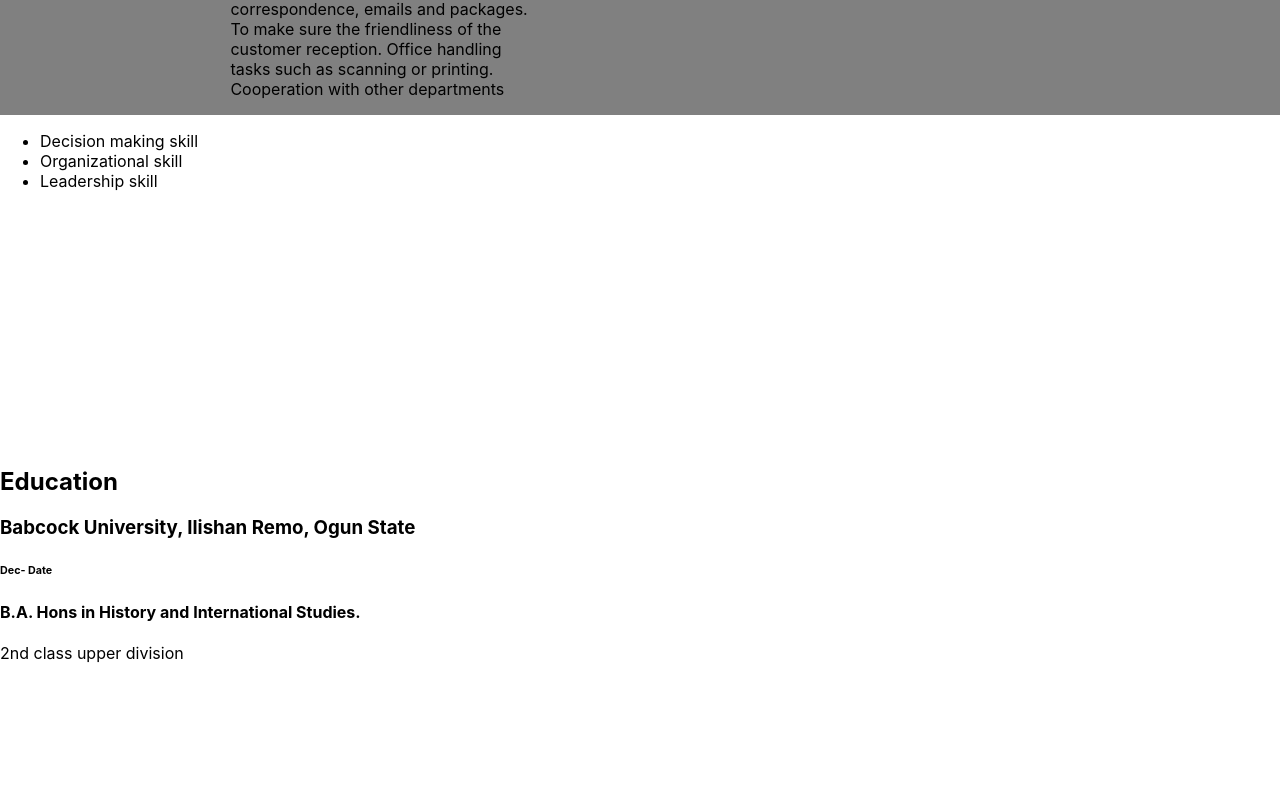
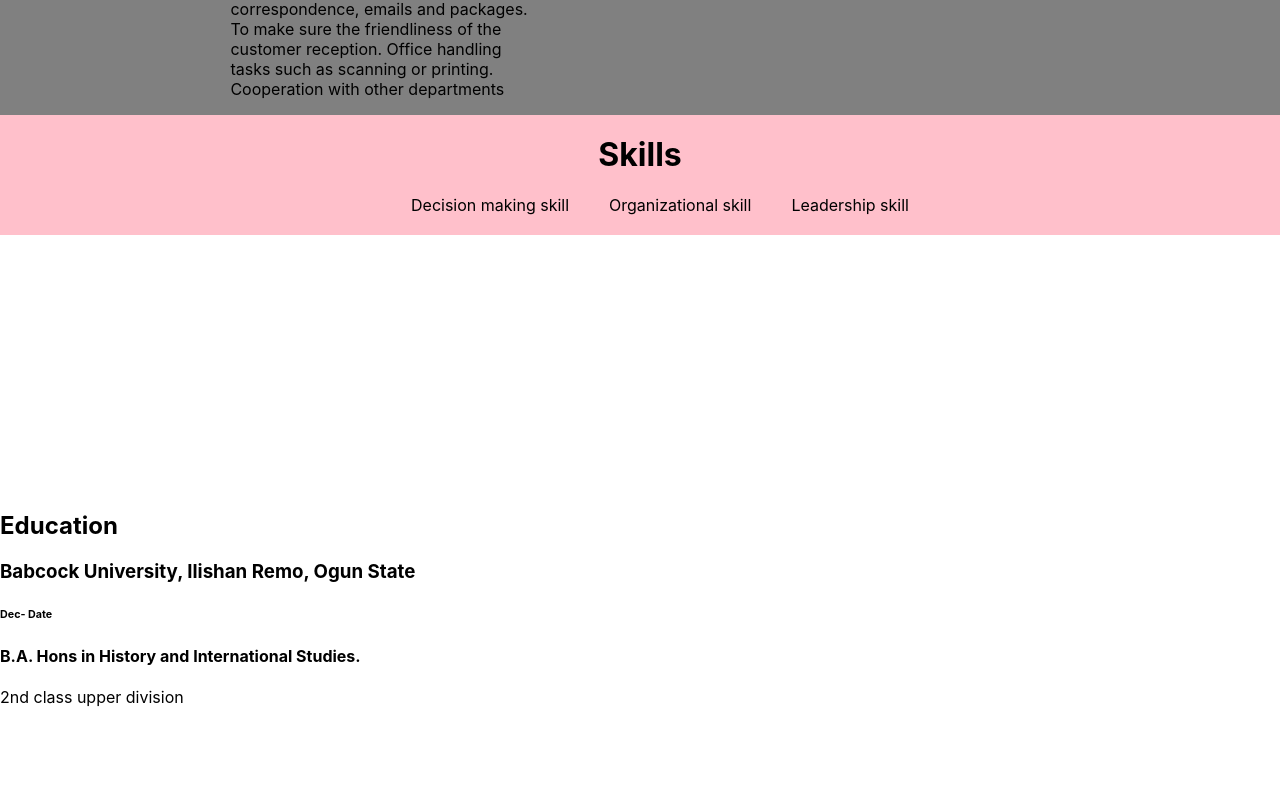
Before and after one commit to Proac-Tee/yetunde-portfolio-website, a React (Create React App) app: page / in a window 1280 px wide. Shown: the part 1128-1920 px from the top of the page. Built offline with nearby package versions, Linux system fonts and the light colour scheme.

Commit message:
Styles: Skills component style updated

```diff
--- a/src/components/profiles/Skills.js
+++ b/src/components/profiles/Skills.js
@@ -4,11 +4,14 @@ import classes from "./Skills.module.css";
 const Skills = () => {
   return (
     <Fragment>
-      <ul>
-        <li>Decision making skill</li>
-        <li>Organizational skill</li>
-        <li>Leadership skill</li>
-      </ul>
+      <div className={classes.container}>
+        <h1>Skills</h1>
+        <ul>
+          <li>Decision making skill</li>
+          <li>Organizational skill</li>
+          <li>Leadership skill</li>
+        </ul>
+      </div>
     </Fragment>
   );
 };
--- a/src/components/profiles/Skills.module.css
+++ b/src/components/profiles/Skills.module.css
@@ -0,0 +1,18 @@
+.container {
+  background-color: pink;
+  width: 80%;
+  padding: 0px 10%;
+  margin-bottom: 0%;
+}
+
+ul {
+  margin: 0;
+  padding-bottom: 20px;
+  list-style-type: none;
+  text-align: center;
+}
+
+ul li {
+  display: inline;
+  padding: 0px 20px;
+}
```
